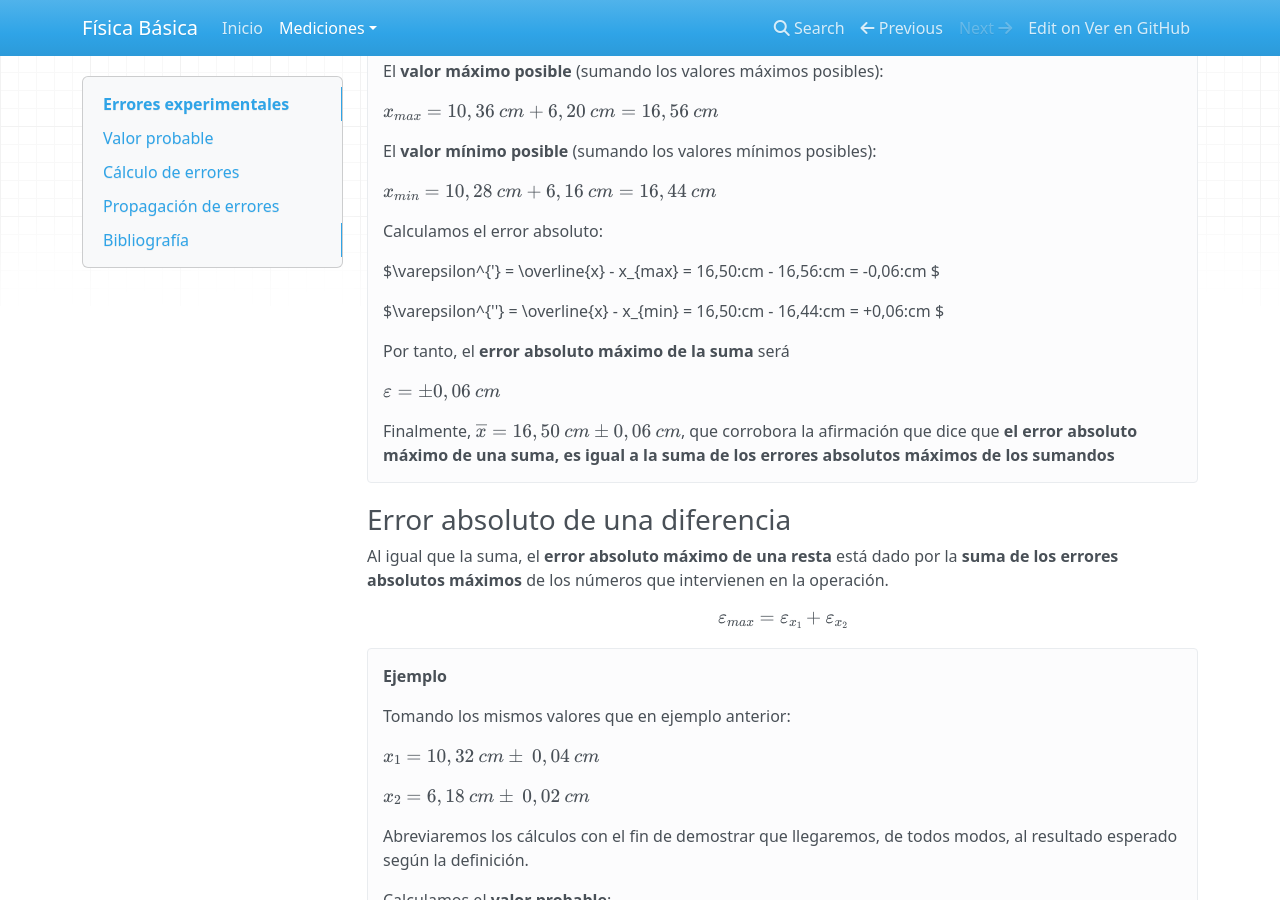
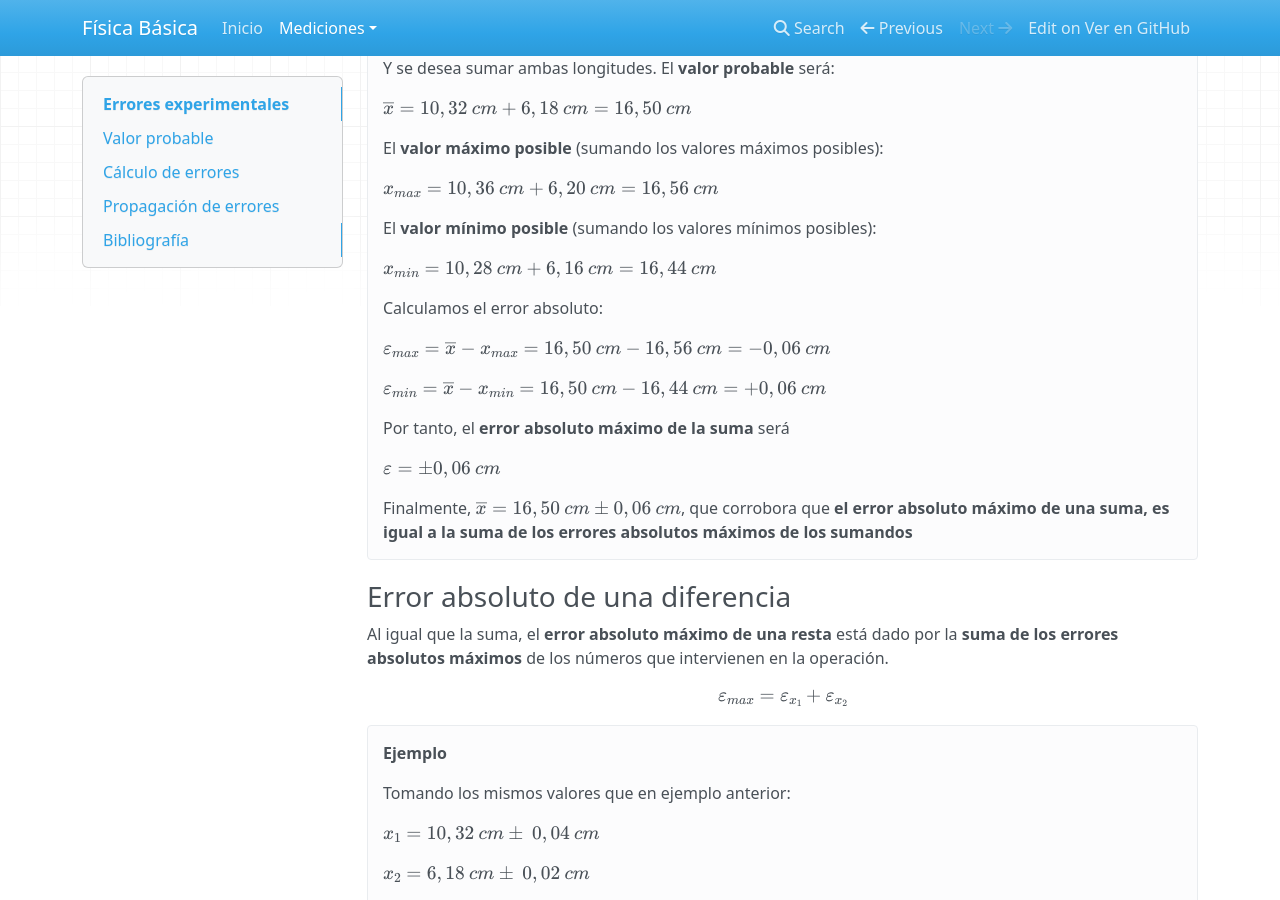
Before and after one commit to la9una/fisica, an MkDocs documentation site: the page built from docs/errores.md, in a window 1280 px wide and 900 px high, scrolled down 4443 px. Built offline with MkDocs 1.6.1, drawn with Linux system fonts in a browser that asks for light colours; nearby versions of some CDN libraries; formulas are drawn with MathJax 3; old or Windows-style settings are respelled for this version of MkDocs; some of the changed text lies outside the part shown.

Commit message:
Agregando teoría de errores

```diff
--- a/docs/errores.md
+++ b/docs/errores.md
@@ -112,7 +112,7 @@
 	10,36 \: mm \pm 0,06 \: mm
 	$$
 
-	Este resultado implica que, si bien $10,36 \: mm$ es el **valor probable**, existen otros **valores posibles** comprendidos entre
+	Este resultado implica que, si bien $10,36 \: mm$ es el **valor probable**, existen otros **valores posibles** comprendidos entre:
 
 	$10,42 \: mm \: (10,36\: mm + 0,06\: mm)$
 
@@ -141,15 +141,15 @@
 Se trata de otra manera de visualizar el _erorr relativo_ y surge de multiplicar el error relativo por cien:
 
 $$
-\varepsilon_{r%} = \varepsilon_r \cdot 100
+\varepsilon = \varepsilon_r \cdot 100
 $$
 
 !!!Ejemplo
 	Tomando el valor del _error relativo_ calculado, tenemos que:
 
-	$\varepsilon_{r%} = 0,0058 \cdot 100$
+	$\varepsilon = 0,0058 \cdot 100$
 
-	$\varepsilon_{r%}= 0,58\: %$
+	$\varepsilon = 0,58\: %$
 
 $$
 \\
@@ -157,7 +157,9 @@
 
 ##Propagación de errores
 Antes de averiguar en qué consiste la propagación de errores conviene aclarar que existen dos **tipos de mediciones**:
+
 1. **Directas**
+
 2. **Indirectas**
 
 Las **mediciones directas** son aquellas que nos permiten obtener un valor cuando realizamos la lectura del instrumento de medición. Por ejemplo, al medir una longitud con una regla, el peso con una balanza, etc.
@@ -194,15 +196,15 @@
 
 	Calculamos el error absoluto:
 
-	$\varepsilon^{'} = \overline{x} - x_{max} = 16,50\:cm - 16,56\:cm = -0,06\:cm $
+	$\varepsilon_{max} = \overline{x} - x_{max} = 16,50 \: cm - 16,56 \: cm = -0,06 \: cm$
 
-	$\varepsilon^{''} = \overline{x} - x_{min} = 16,50\:cm - 16,44\:cm = +0,06\:cm $
+	$\varepsilon_{min} = \overline{x} - x_{min} = 16,50 \: cm - 16,44 \: cm = +0,06 \: cm$
 
 	Por tanto, el **error absoluto máximo de la suma** será
 
-	$\varepsilon= \pm 0,06\:cm$
+	$\varepsilon = \pm 0,06\:cm$
 
-	Finalmente, $\overline{x} = 16,50\:cm \pm 0,06\:cm$, que corrobora la afirmación que dice que **el error absoluto máximo de una suma, es igual a la suma de los errores absolutos máximos de los sumandos**
+	Finalmente, $\overline{x} = 16,50\:cm \pm 0,06\:cm$, que corrobora que **el error absoluto máximo de una suma, es igual a la suma de los errores absolutos máximos de los sumandos**
 
 ###Error absoluto de una diferencia
 Al igual que la suma, el **error absoluto máximo de una resta** está dado por la **suma de los errores absolutos máximos** de los números que intervienen en la operación.
```
Also changed, not shown: site/errores/index.html, site/mkdocs/search_index.json.
